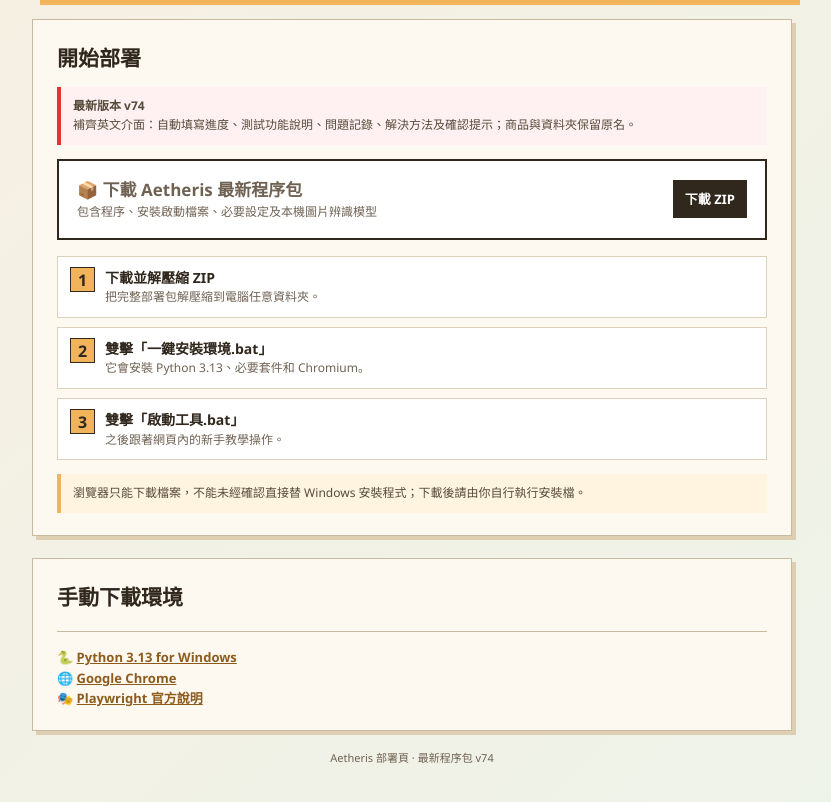
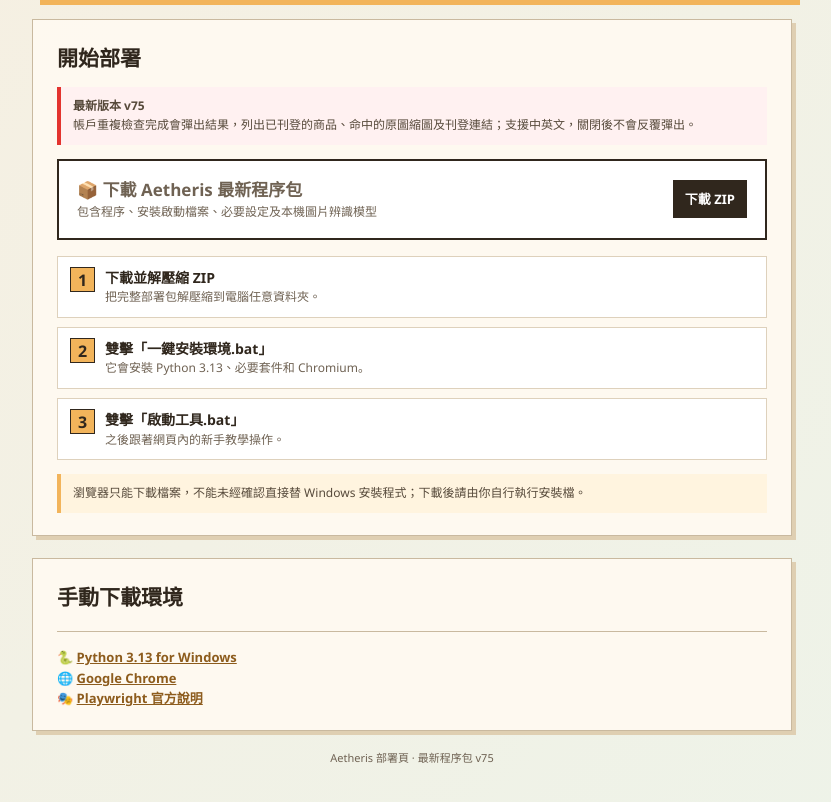
Before and after one commit to ILMTTS/aetheris-carousell, a plain HTML site: page index.html in a window 1280 px wide. Shown: the part 178-980 px from the top of the page, without its empty margins (228-1059 px from the left). Drawn offline with Linux system fonts and the light colour scheme.

```diff
--- a/index.html
+++ b/index.html
@@ -15,8 +15,8 @@
     <section class="hero"><img src="assets/ui/mascot.png" alt="Aetheris"><div><div class="eyebrow">CAROUSELL AUTOMATION</div><h1>Aetheris</h1><p>下載一次，安裝後即可在 Windows 使用。</p></div></section>
     <section class="panel">
       <h2>開始部署</h2>
-      <div class="note" style="margin:0 0 14px;border-left-color:#e3342f;background:#fff1f1"><strong>最新版本 v74</strong><br>補齊英文介面：自動填寫進度、測試功能說明、問題記錄、解決方法及確認提示；商品與資料夾保留原名。</div>
-      <a class="primary" href="Carousell自動上架_程序.zip?v=74" download><span><strong>📦 下載 Aetheris 最新程序包</strong><span>包含程序、安裝啟動檔案、必要設定及本機圖片辨識模型</span></span><b>下載 ZIP</b></a>
+      <div class="note" style="margin:0 0 14px;border-left-color:#e3342f;background:#fff1f1"><strong>最新版本 v75</strong><br>帳戶重複檢查完成會彈出結果，列出已刊登的商品、命中的原圖縮圖及刊登連結；支援中英文，關閉後不會反覆彈出。</div>
+      <a class="primary" href="Carousell自動上架_程序.zip?v=75" download><span><strong>📦 下載 Aetheris 最新程序包</strong><span>包含程序、安裝啟動檔案、必要設定及本機圖片辨識模型</span></span><b>下載 ZIP</b></a>
       <div class="steps">
         <div class="step"><div class="num">1</div><div><strong>下載並解壓縮 ZIP</strong><span>把完整部署包解壓縮到電腦任意資料夾。</span></div></div>
         <div class="step"><div class="num">2</div><div><strong>雙擊「一鍵安裝環境.bat」</strong><span>它會安裝 Python 3.13、必要套件和 Chromium。</span></div></div>
@@ -28,7 +28,7 @@
       <h2>手動下載環境</h2>
       <div class="manual">🐍 <a href="https://www.python.org/downloads/windows/" target="_blank" rel="noopener">Python 3.13 for Windows</a><br>🌐 <a href="https://www.google.com/chrome/" target="_blank" rel="noopener">Google Chrome</a><br>🎭 <a href="https://playwright.dev/python/docs/intro" target="_blank" rel="noopener">Playwright 官方說明</a></div>
     </section>
-    <div class="footer">Aetheris 部署頁 · 最新程序包 v74</div>
+    <div class="footer">Aetheris 部署頁 · 最新程序包 v75</div>
   </main>
 </body>
 </html>
```
Also changed, not shown: 1 other file.
